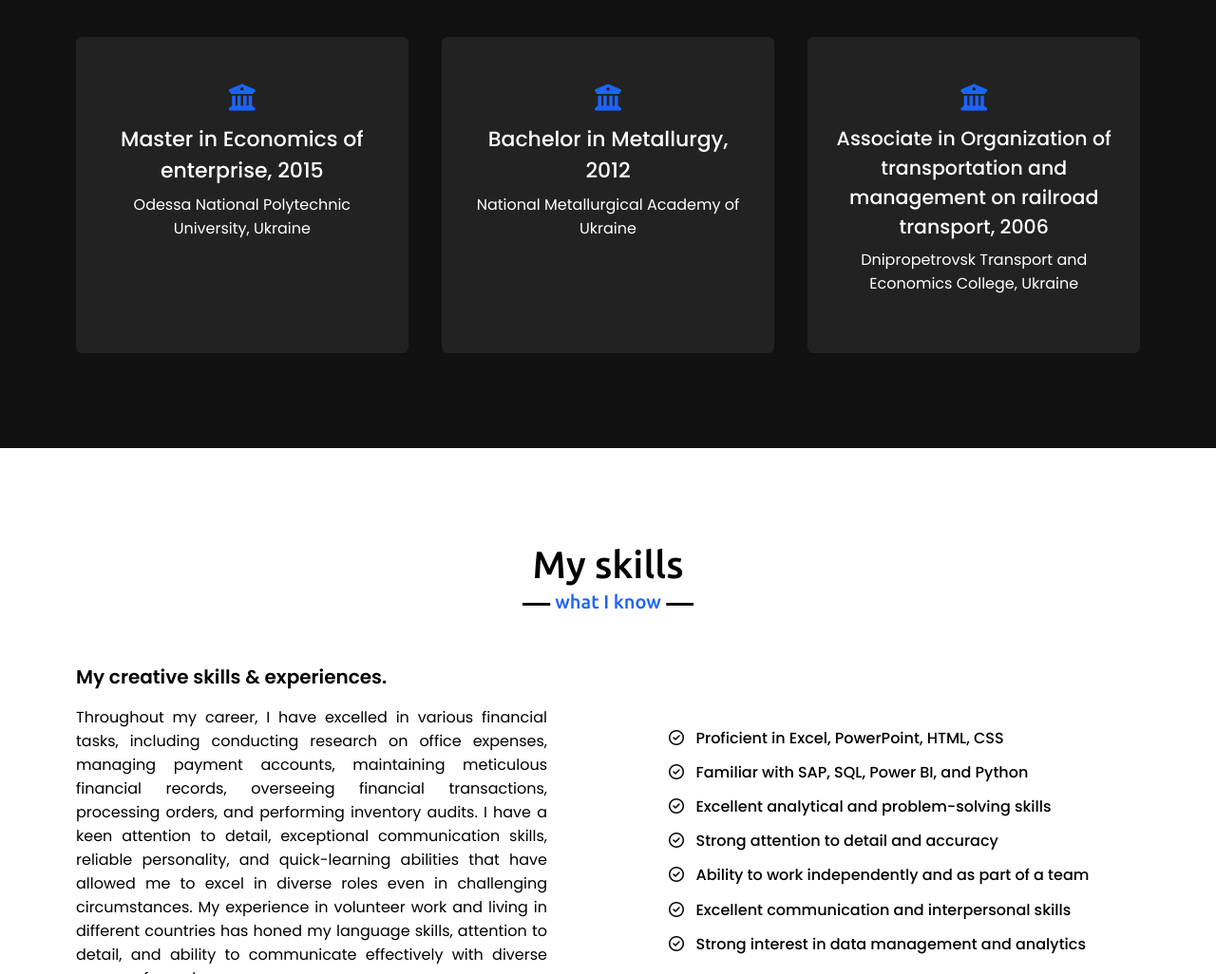
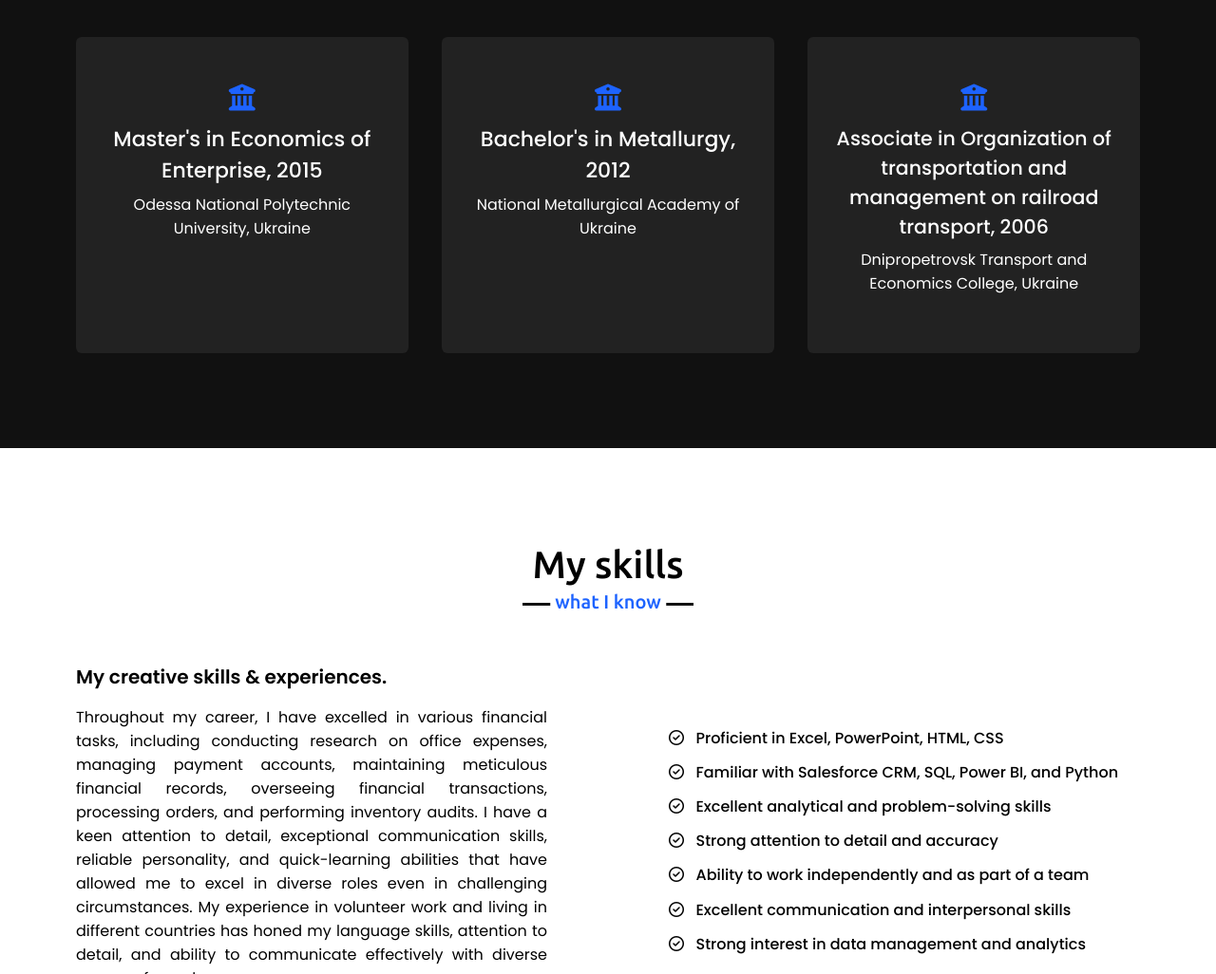
Before and after one commit to annagtz2022/portfolio_bsc, a plain HTML site: page index.html in a window 1280 px wide. Shown: the part 1720-2746 px from the top of the page at 95% size. Drawn offline with nearby package versions, Linux system fonts and the light colour scheme.

Commit message:
Update index.html

```diff
--- a/index.html
+++ b/index.html
@@ -80,14 +80,14 @@
                 <div class="card">
                     <div class="box">
                         <i class="fa-sharp fa-solid fa-building-columns"></i>
-                        <div class="text"><span>Master in Economics of enterprise, 2015</span></div>
+                        <div class="text"><span>Master's in Economics of Enterprise, 2015</span></div>
                         <p>Odessa National Polytechnic University, Ukraine</p>
                     </div>
                 </div>
                 <div class="card">
                     <div class="box">
                         <i class="fa-sharp fa-solid fa-building-columns"></i>
-                        <div class="text"><span>Bachelor in Metallurgy, 2012</span></div>
+                        <div class="text"><span>Bachelor's in Metallurgy, 2012</span></div>
                         <p>National Metallurgical Academy of Ukraine</p>
                     </div>
                 </div>
@@ -130,7 +130,7 @@
                     </div>
                     <div class="bars">
                         <div class="info">
-                            <span><i class="fa-regular fa-circle-check"></i>&nbsp&nbsp Familiar with SAP, SQL, Power BI, and
+                            <span><i class="fa-regular fa-circle-check"></i>&nbsp&nbsp Familiar with Salesforce CRM, SQL, Power BI, and
                                 Python</span>
                         </div>
                     </div>
```
